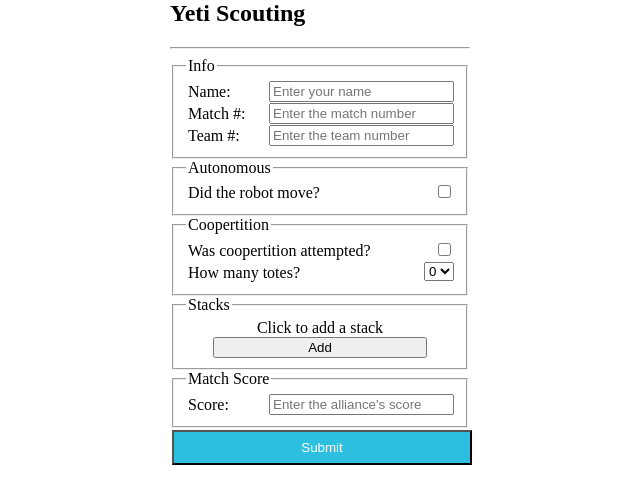
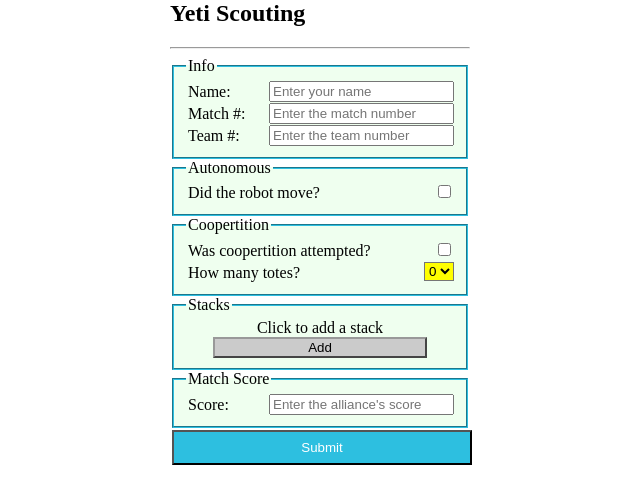
Before and after one commit to Yeti-Robotics/PHP_Scouting, a PHP site: page / in a window 1280 px wide. Shown: the top 504 px of the page, without its empty margins (320-960 px from the left). Run offline with PHP 8.4, Linux system fonts and the light colour scheme.

Commit message:
-Added more colors

```diff
--- a/index.php
+++ b/index.php
@@ -32,14 +32,14 @@
 					<input type="checkbox" name="robot_moved" onchange="toggleAutonomous(this.checked)"/><br/>
 					<div id="autonmous_container" class="aligned_controls">
 						<label for="totes_auto">How many totes?</label>
-						<select name="totes_auto">
+						<select name="totes_auto" id="totes_auto">
 							<option value="0" selected="selected">0</option>
 							<option value="1">1</option>
 							<option value="2">2</option>
 							<option value="3">3</option>
 						</select>
 						<label for="cans_auto">How many cans?</label>
-						<select name="cans_auto">
+						<select name="cans_auto" class="cans_dropdown">
 							<option value="0" selected="selected">0</option>
 							<option value="1">1</option>
 							<option value="2">2</option>
@@ -54,7 +54,7 @@
 					<label for="coopertition">Was coopertition attempted?</label>
 					<input type="checkbox" name="coopertition"/>
 					<label for="coopertition_totes">How many totes?</label>
-					<select name="coopertition_totes">
+					<select name="coopertition_totes" id="coopertition_totes">
 						<option value="0" selected="selected">0</option>
 						<option value="1">1</option>
 						<option value="2">2</option>
@@ -83,7 +83,7 @@
 		<div id="stack_row" class="stack_row">
 			<hr class="stack_row_divider"/>
 			<label for="stacks_totes">Totes:</label>
-			<select name="stacks_totes[]">
+			<select name="stacks_totes[]" class="totes_dropdown">
 				<option value="0" selected="selected">0</option>
 				<option value="1">1</option>
 				<option value="2">2</option>
@@ -93,7 +93,7 @@
 				<option value="6">6</option>
 			</select>
 			<label for="capped_stack">Cap:</label>
-			<select name="capped_stack[]">
+			<select name="capped_stack[]" class="cans_dropdown">
 				<option value="0" selected="selected">No cap</option>
 				<option value="1">Cap w/o litter</option>
 				<option value="2">Cap w/ litter</option>
--- a/scouting.css
+++ b/scouting.css
@@ -38,6 +38,8 @@ body {
 
 .add_button {
 	width: 80%;
+	border-color: #999999;
+	background-color: #CBCBCB;
 }
 
 #stack_row_container {
@@ -54,3 +56,20 @@ body {
 	position: relative;
 	top: 2px;
 }
+
+fieldset {
+	background-color: #EFFFEF;
+	border-color: #2DBFE0;
+}
+
+#totes_auto, #coopertition_totes {
+	background-color: yellow;
+}
+
+.cans_dropdown {
+	background-color: #50E050;
+}
+
+.totes_dropdown {
+	background-color: #CBCBCB;
+}
```
